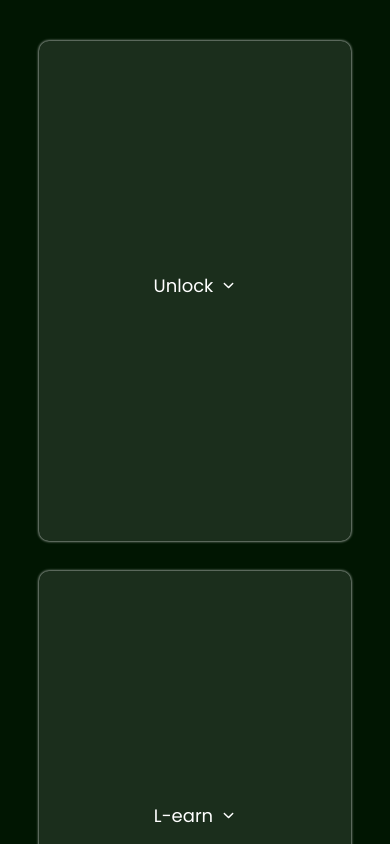
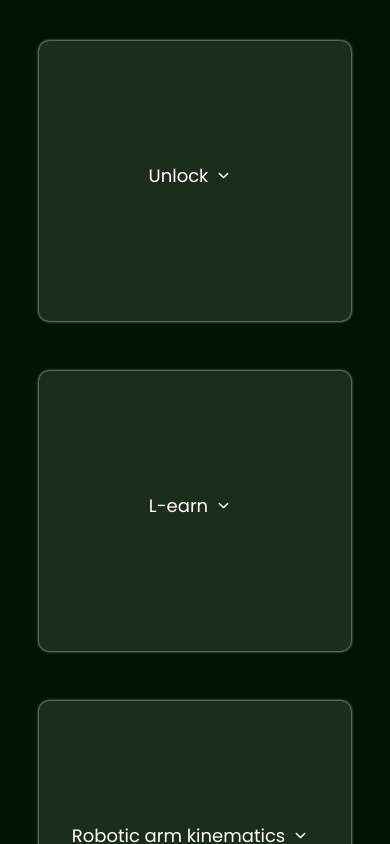
Before and after one commit to felipegerhardt/felipegerhardt, a React (Create React App) app: page / in a window 390 px wide. Shown: the part 2560-3404 px from the top of the page. Built offline with nearby package versions, Linux system fonts and the light colour scheme.

Commit message:
Projects responsiveness done

```diff
--- a/src/components/ProjectsCard/index.css
+++ b/src/components/ProjectsCard/index.css
@@ -45,12 +45,14 @@
   justify-content: center;
   align-items: center;
   margin-bottom: 10px;
+  padding-right: 10px;
+
 }
 
 .project-title {
   width: fit-content;
   font-size: medium;
-  text-align: left;
+  text-align: center;
   margin-left: 10%;
   margin-right: 0.5rem;
   align-items: center;
@@ -151,6 +153,7 @@
   }
 
   .card-info.activated {
+    height: 180px;
     scale: 1.5;
   }
 
@@ -179,13 +182,28 @@
 
   .single-project-card-container {
     width: 80%;
-    height: 500px;
+    height: 300px;
+  }
+
+  .card-info {
+    scale: 1;
+    height: 280px;
+
   }
 
   .card-info.activated {
     scale: 1;
     height: 380px;
 
+  }
+
+  .project-title {
+    font-size: large;
+  }
+
+
+  .project-description {
+    font-size: small;
   }
 
 
@@ -210,10 +228,6 @@
   }
 
 
-
-  .project-title {
-    font-size: large;
-  }
 }
 
 
```
